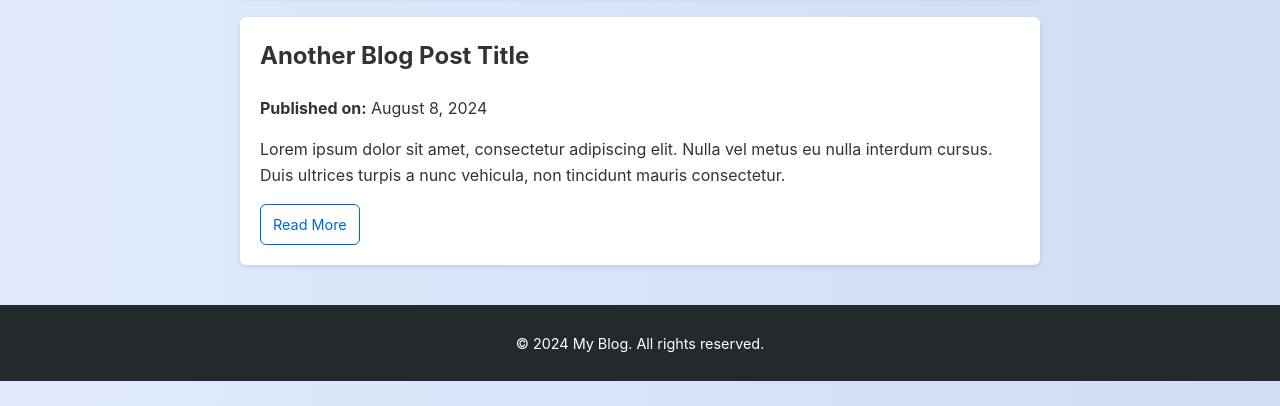
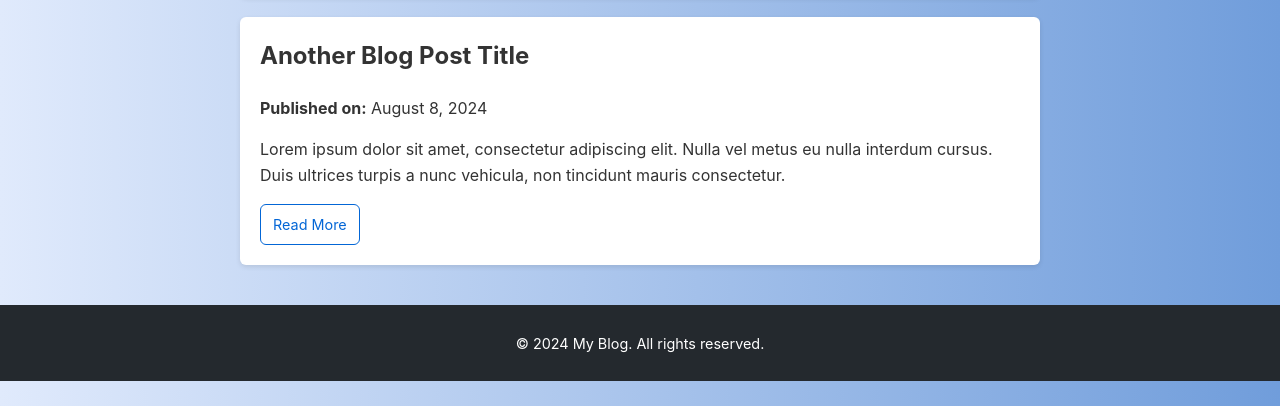
Before and after one commit to Khalid-Azmatullah/-, a plain HTML site: page index.html in a window 1280 px wide. Shown: the part 394-800 px from the top of the page. Drawn offline with Linux system fonts and the light colour scheme.

Commit message:
Update index.html
Gradient background

```diff
--- a/index.html
+++ b/index.html
@@ -11,7 +11,7 @@
             margin: 0;
             padding: 0;
             color: #333;
-            background: linear-gradient(to right, #e0eafc, #cfdef3); /* Gradient background */
+            background: linear-gradient(to right, #e0eafc, #709ddb); /* Gradient background */
         }
         header {
             background-color: #fff;
```
